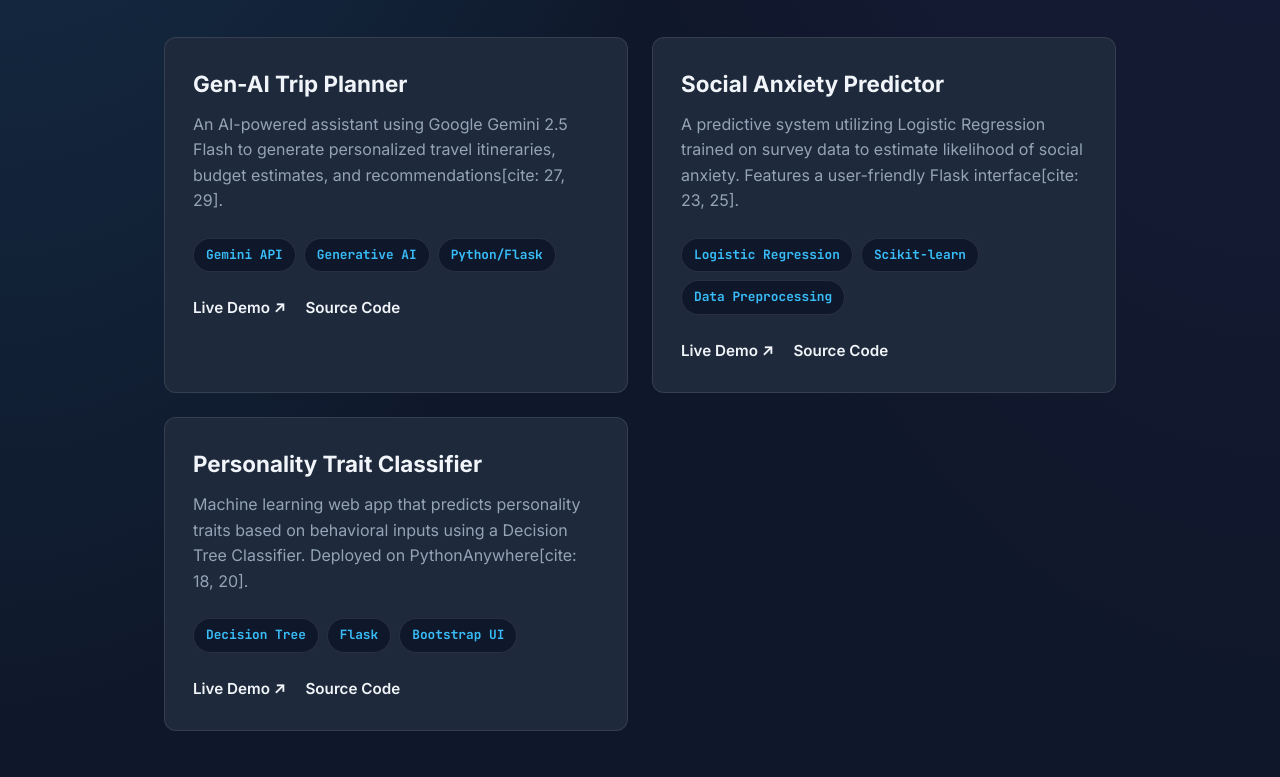
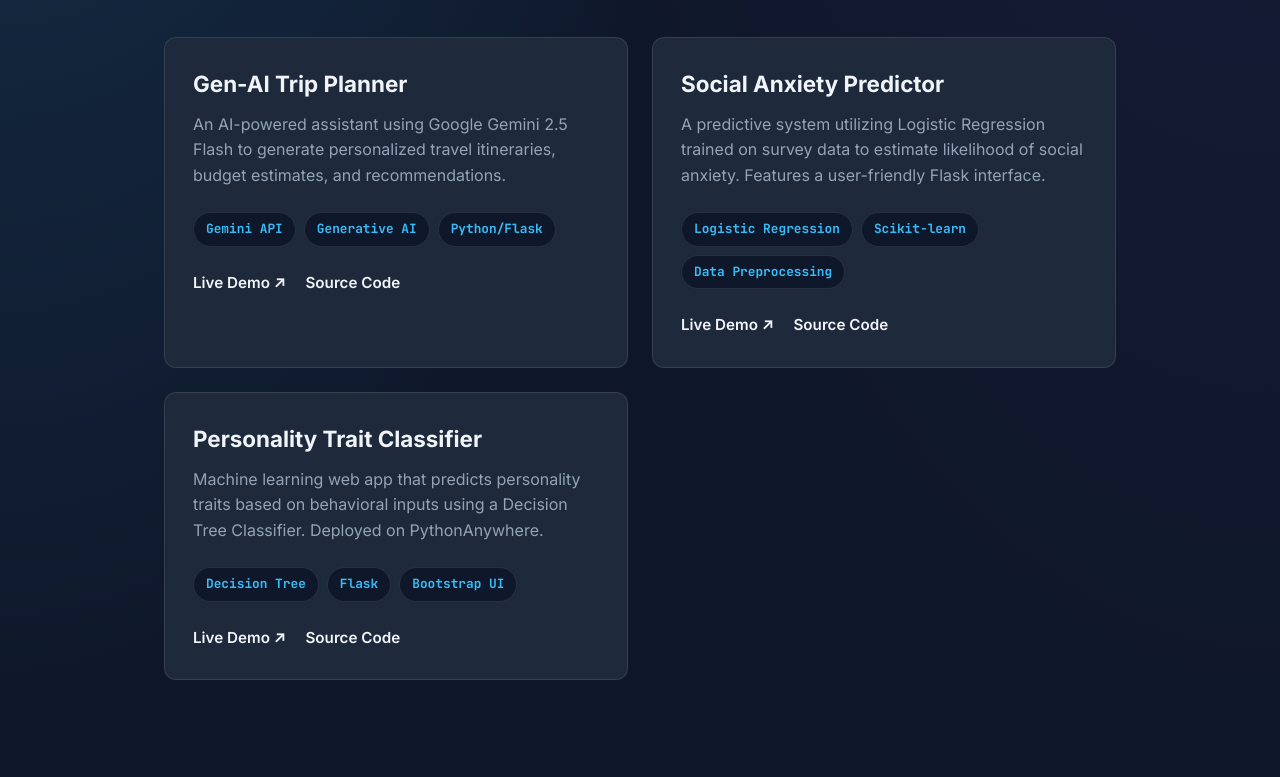
Before and after one commit to sagarbiswas112/Portfolio2, a plain HTML site: page index.html in a window 1280 px wide. Shown: the part 1683-2460 px from the top of the page. Drawn offline with Linux system fonts and the light colour scheme.

Commit message:
second Commit

```diff
--- a/index.html
+++ b/index.html
@@ -455,7 +455,7 @@
         <article class="card">
           <div class="card-content">
             <h3>Gen-AI Trip Planner</h3>
-            <p>An AI-powered assistant using Google Gemini 2.5 Flash to generate personalized travel itineraries, budget estimates, and recommendations[cite: 27, 29].</p>
+            <p>An AI-powered assistant using Google Gemini 2.5 Flash to generate personalized travel itineraries, budget estimates, and recommendations.</p>
             <div class="tech-tags">
               <span class="tag">Gemini API</span>
               <span class="tag">Generative AI</span>
@@ -471,7 +471,7 @@
         <article class="card">
           <div class="card-content">
             <h3>Social Anxiety Predictor</h3>
-            <p>A predictive system utilizing Logistic Regression trained on survey data to estimate likelihood of social anxiety. Features a user-friendly Flask interface[cite: 23, 25].</p>
+            <p>A predictive system utilizing Logistic Regression trained on survey data to estimate likelihood of social anxiety. Features a user-friendly Flask interface.</p>
             <div class="tech-tags">
               <span class="tag">Logistic Regression</span>
               <span class="tag">Scikit-learn</span>
@@ -487,7 +487,7 @@
         <article class="card">
           <div class="card-content">
             <h3>Personality Trait Classifier</h3>
-            <p>Machine learning web app that predicts personality traits based on behavioral inputs using a Decision Tree Classifier. Deployed on PythonAnywhere[cite: 18, 20].</p>
+            <p>Machine learning web app that predicts personality traits based on behavioral inputs using a Decision Tree Classifier. Deployed on PythonAnywhere.</p>
             <div class="tech-tags">
               <span class="tag">Decision Tree</span>
               <span class="tag">Flask</span>
```
